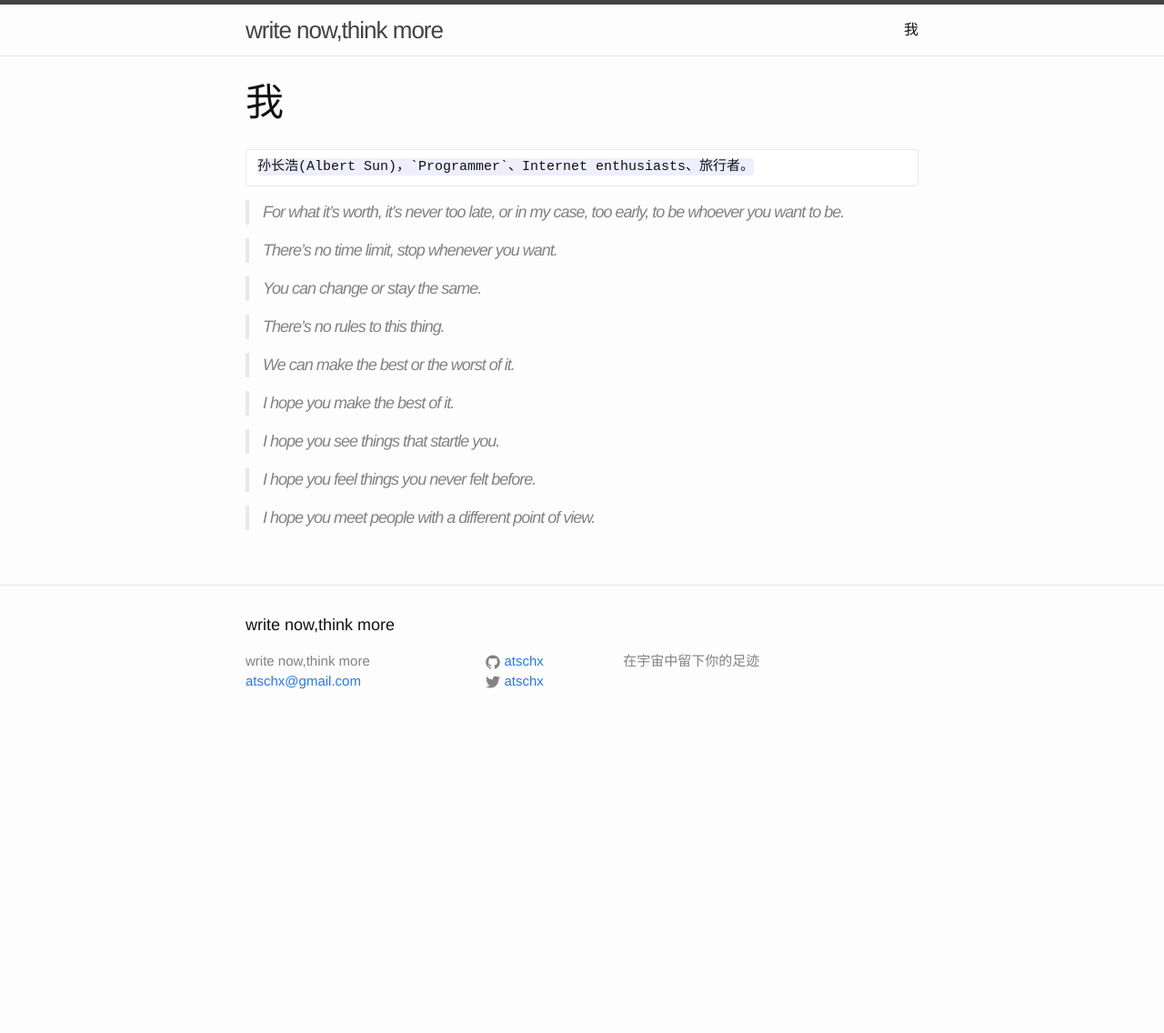
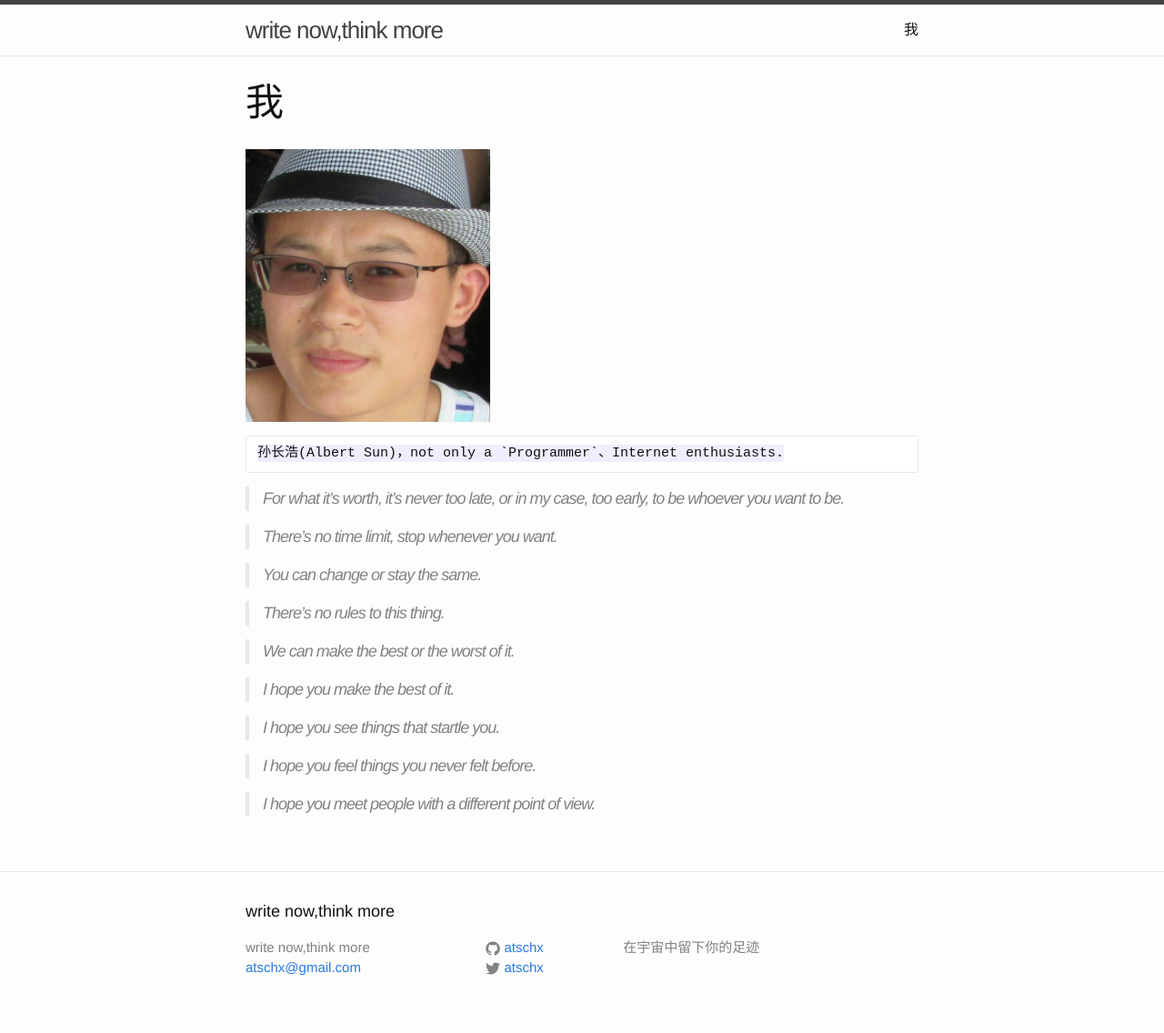
Before and after one commit to atschx/atschx.github.io, a Jekyll site: the page built from about.md, in a window 1280 px wide. Shown: the whole page at 91% size. Built offline with Jekyll 4.4.1, drawn with Linux system fonts in a browser that asks for light colours; before the commit the page ends 900 px from its top, so only the background shows below that.

Commit message:
upload img

````diff
--- a/about.md
+++ b/about.md
@@ -4,8 +4,10 @@ title: 我
 permalink: /me/
 ---
 
+<img src="{{ site.baseurl }}/assets/images/Albert.jpg" width="269" height="300" title="Albert" alt="Albert">
+
 ```
-孙长浩(Albert Sun)，`Programmer`、Internet enthusiasts、旅行者。
+孙长浩(Albert Sun)，not only a `Programmer`、Internet enthusiasts.
 ```
 
 > For what it's worth, it's never too late, or in my case, too early, to be whoever you want to be.
````
Also changed, not shown: assets/images/Albert.jpg (added), assets/images/Einstein2.jpg (added), assets/images/atschx.jpg (added).
